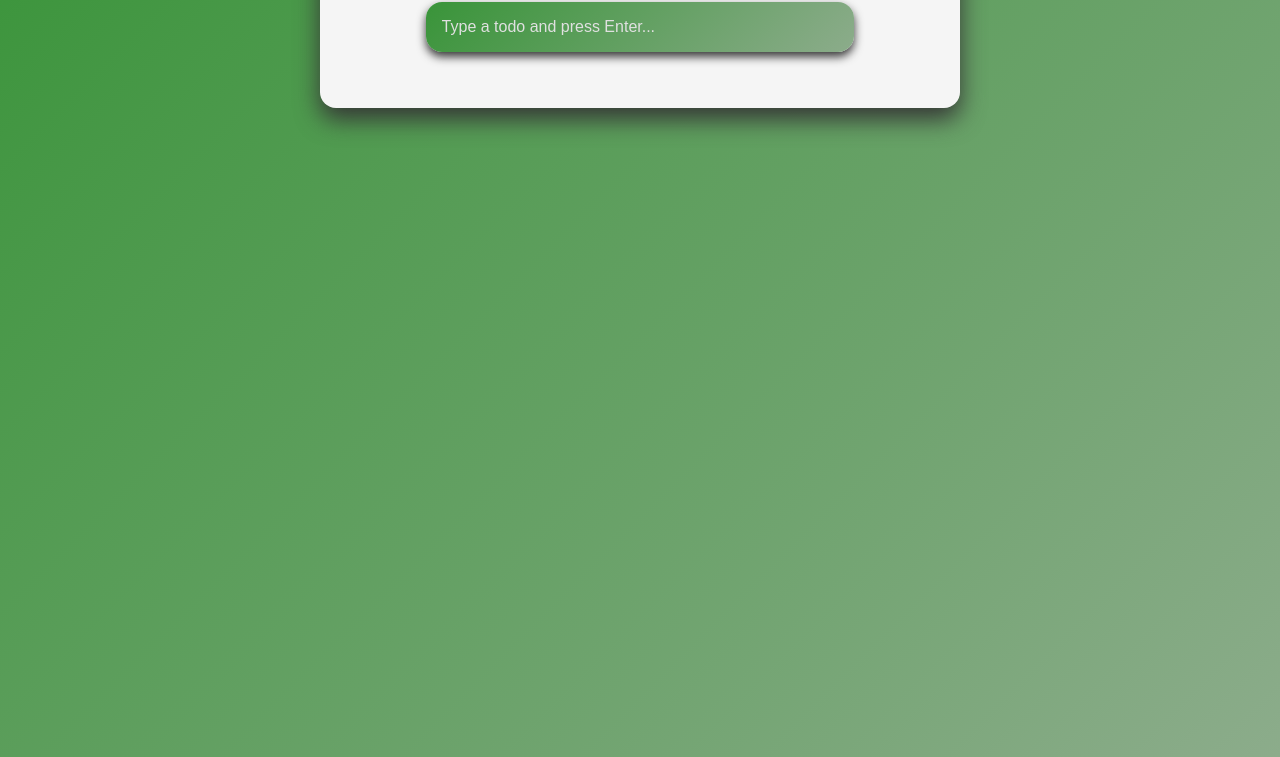
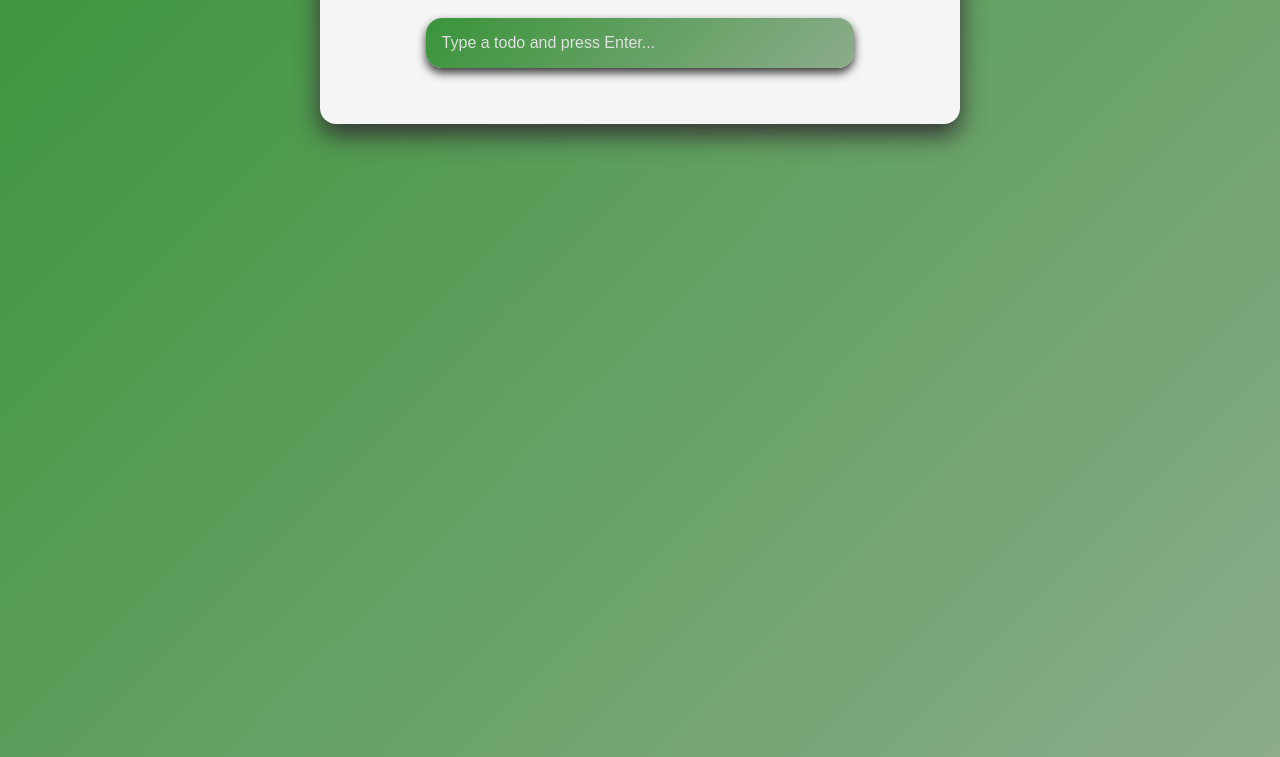
Before and after one commit to LeFakocheR/Todo, a plain HTML site: page index.html in a window 1280 px wide. Shown: the part 123-880 px from the top of the page. Drawn offline with Linux system fonts and the light colour scheme.

Commit message:
final margin polish title

```diff
--- a/style.css
+++ b/style.css
@@ -40,7 +40,7 @@ body {
   background: linear-gradient(135deg, rgb(57, 148, 57), rgb(140, 172, 139));
   color: #f5f5f5;
   display: block; /* required for margin auto to work */
-  margin: 0 auto;
+  margin: 1rem 0 auto;
   box-sizing: border-box;
   padding: 1rem;
   border-radius: 1rem;
```
